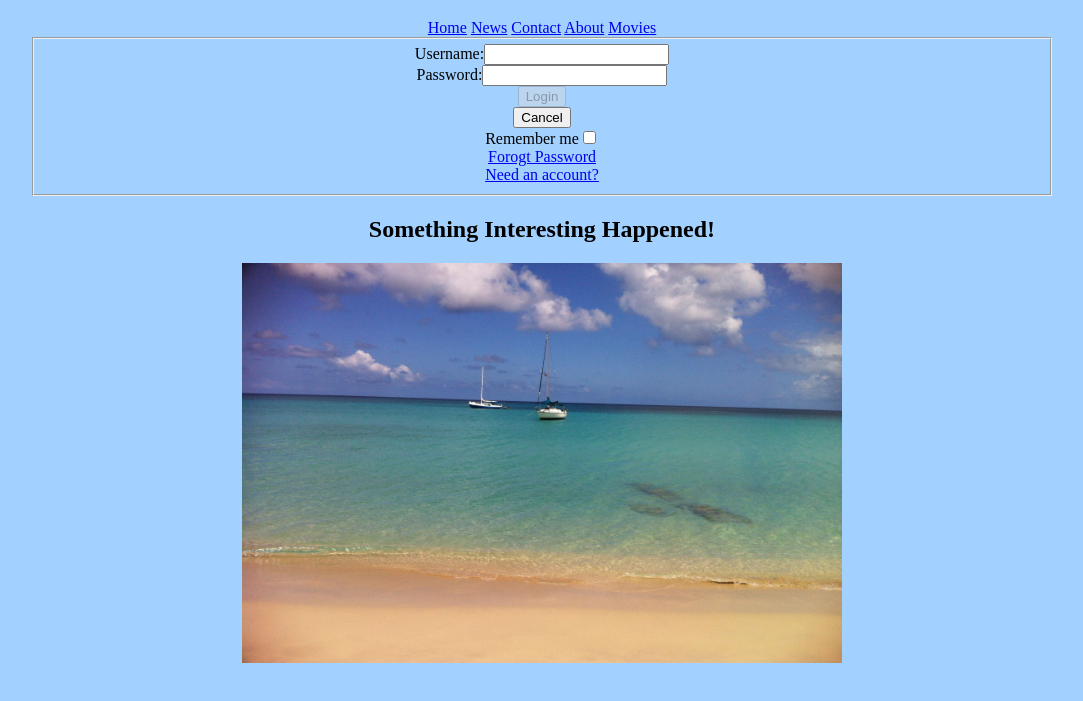
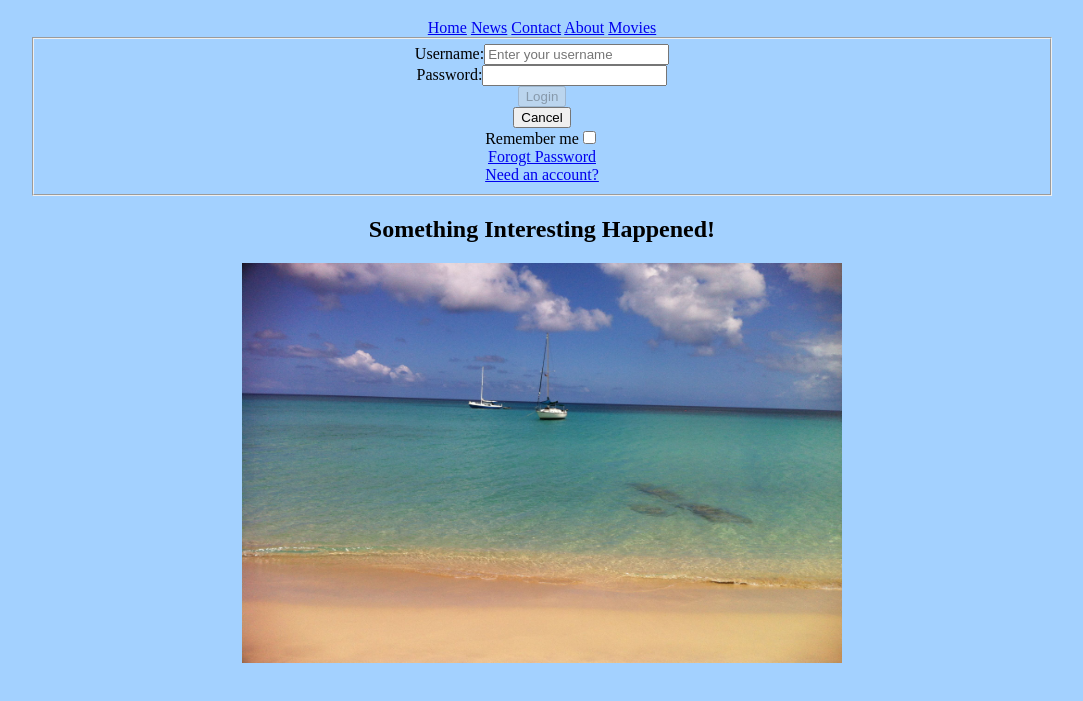
Before and after one commit to freespiritdev/login, a plain HTML site: page index.html in a window 1280 px wide. Shown: the part 61-762 px from the top of the page, without its empty margins (98-1181 px from the left). Drawn offline with nearby package versions, Linux system fonts and the light colour scheme.

Commit message:
Update index.html

```diff
--- a/index.html
+++ b/index.html
@@ -38,7 +38,7 @@ Login in...If you dare!
 <form name="login">
 	<fieldset>
 		<div align = "center">
-		Username:<input type= "text" name= "userid" id ='loginInput'></input><br>
+		Username:<input type= "text" name= "userid" id ='loginInput' placeholder = "Enter your username"></input><br>
 		Password:<input type = "text" name="pswrd" id = 'loginInput'></input><br>
 
 		<input type="button" onclick="check(this.form)" value="Login" id = 'submitBtn' class= 'enableOnInput' disabled='disabled'>
```
